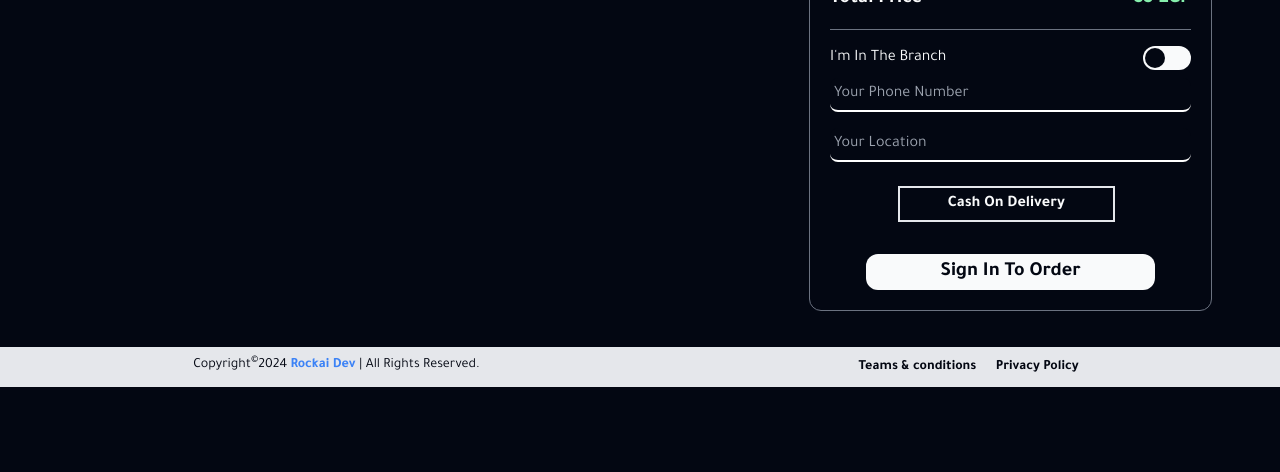
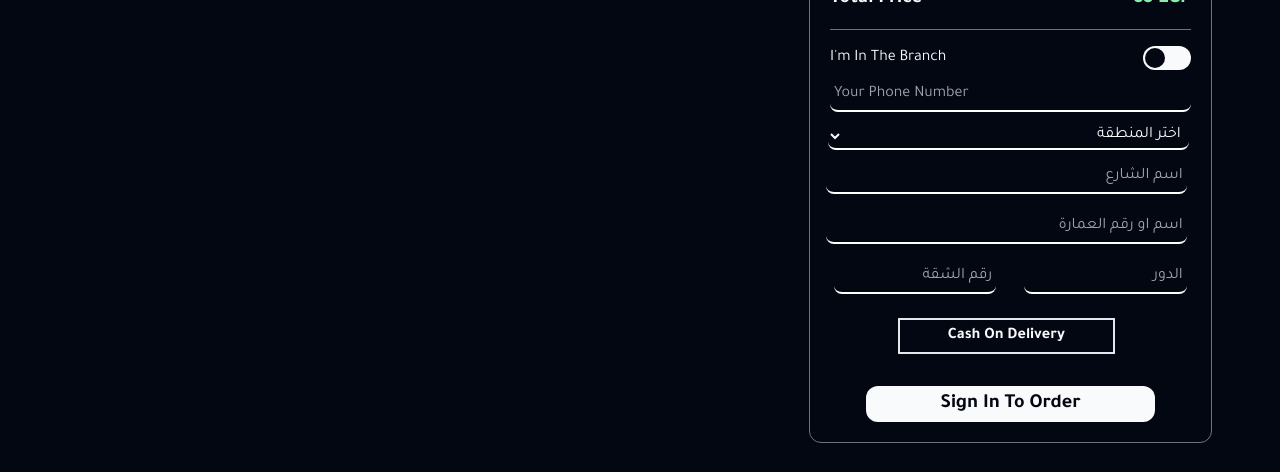
Before and after one commit to HassanR01/Lagham-gb-Restaurant, a Next.js app: page /cart in a window 1280 px wide. Shown: the part 730-1202 px from the top of the page. Before the commit the page ends 1117 px from the top, so only its background shows below. Built offline with nearby package versions, Linux system fonts and the light colour scheme; no server answers.

Commit message:
Order Location

```diff
--- a/app/Dashboard/page.jsx
+++ b/app/Dashboard/page.jsx
@@ -10,7 +10,12 @@ export const metadata = {
     description: "لغم اجمد مطعم سماش برجر وفراخ في اسكندرية ❤️ | Generated by Rockai Dev",
 };
 
-export default function Dashboard() {
+export default function Dashboard({ searchParams }) {
+    const email = searchParams.email
+    let Admins = ['m.3ezzat3295@gmail.com', 'mohamedkhalil.h9@gmail.com', 'hassanrageh.236@gmail.com']
+
+    if (Admins.includes(email)) {
+
         return (
             <section>
                 <div className="container w-full border rounded-xl flex flex-col items-center justify-start">
@@ -49,4 +54,12 @@ export default function Dashboard() {
                 <Script src='Js/dashboard.js' />
             </section>
         )
+    } else {
+        return (
+
+            <section>
+                <h1 className='text-xl text-red-500 text-center'>هذة الصفحة مخصصة فقط للمسؤولين</h1>
+            </section>
+        )
     }
+}
--- a/app/cart/page.jsx
+++ b/app/cart/page.jsx
@@ -7,13 +7,19 @@ export default function Basket() {
   const [cart, setCart] = useState([])
   const [phone, setPhone] = useState()
   const [point, setpoint] = useState(0)
-  const [location, setLocation] = useState()
+  const [zone, setZone] = useState('')
+  const [street, setStreet] = useState("")
+  const [building, setBuilding] = useState("")
+  const [floor, setFloor] = useState("")
+  const [NumberOfApartment, setNumberOfApartment] = useState("")
   const [paymentMethod, setPaymentMethod] = useState()
   const [subBtn, setsubBtn] = useState('Order Now')
   const [checkBranch, setCheckBranch] = useState("")
   const [checkUsingPoints, setCheckUsingPoints] = useState("")
   const [alert, setAlert] = useState()
   const { status, data: session } = useSession()
+
+  let location = `${zone} - ${street} - ${building} الدور ${floor} شقة رقم ${NumberOfApartment}`
 
   useEffect(() => {
     const CartItems = localStorage.getItem('CartItems')
@@ -93,13 +99,13 @@ export default function Basket() {
     setAlert('يتم مراجعة البيانات')
     if (cart.length > 0) {
       if (paymentMethod) {
-        if (phone && location) {
+        if (phone && zone && street && building && NumberOfApartment && floor) {
           const res = await fetch(`api/users/${session?.user?.email}`, {
             method: 'PUT',
             headers: {
               "Content-type": "application/json"
             },
-            body: JSON.stringify({ orders, points , phone })
+            body: JSON.stringify({ orders, points, phone })
           })
 
           const resO = await fetch('api/orders', {
@@ -113,7 +119,6 @@ export default function Basket() {
 
           if (res.ok && resO.ok) {
             setPhone('')
-            setLocation('')
             setAlert(`شكراً، هنتواصل معاك حالاً يا استاذ ${session?.user?.name}`)
             localStorage.setItem('Points', JSON.stringify(point + totalPrice))
             setCart([])
@@ -163,7 +168,6 @@ export default function Basket() {
 
         if (res.ok && resO.ok) {
           setPhone('')
-          setLocation('')
           setAlert(`شكراً، هنتواصل معاك حالاً يا استاذ ${session?.user?.name}`)
           localStorage.setItem('Points', JSON.stringify(point + totalPrice))
           setCart([])
@@ -266,14 +270,34 @@ export default function Basket() {
             </div>
           </div>
           {checkBranch === '' ? (
-            <form className='w-full flex flex-col items-center justify-center' onChange={() => setAlert('')} onSubmit={handelSendDOrderForm}>
+            <form className='DeleveryForm w-full flex flex-col items-center justify-center' onChange={() => setAlert('')} onSubmit={handelSendDOrderForm}>
               <input type="tel" name="phone" placeholder='Your Phone Number' value={phone} onChange={(e) => setPhone(e.target.value)} />
-              <input type="text" name="location" placeholder='Your Location' value={location} onChange={(e) => setLocation(e.target.value)} />
+              <div className="location w-full">
+                <select name='zone' value={zone} onChange={(e) => setZone(e.target.value)}>
+                  <option value="">اختر المنطقة</option>
+                  <option value="سموحة">سموحة</option>
+                  <option value="كفر عبده">كفر عبده</option>
+                  <option value="سيدي جابر">سيدي جابر</option>
+                  <option value="الازاريطة">الازاريطة</option>
+                  <option value="محطة الرمل">محطة الرمل</option>
+                  <option value="محرم بك">محرم بك</option>
+                  <option value="جليم">جليم</option>
+                  <option value="مصطفي كامل">مصطفي كامل</option>
+                  <option value="رشدي">رشدي</option>
+                  <option value="سان ستيفانو">سان ستيفانو</option>
+                </select>
+                <input type="text" name="street name" placeholder='اسم الشارع' value={street} onChange={(e) => setStreet(e.target.value)} />
+                <input type="text" name="building" placeholder='اسم او رقم العمارة' onChange={(e) => setBuilding(e.target.value)} />
+                <div className="apartment flex items-center justify-between">
+                  <input type="text" name="floor" placeholder='الدور' value={floor} onChange={(e) => setFloor(e.target.value)} />
+                  <input type="text" name="numberOfTheApartment" placeholder='رقم الشقة' value={NumberOfApartment} onChange={(e) => setNumberOfApartment(e.target.value)} />
+                </div>
+              </div>
               <div className="pay my-4 flex justify-center items-center">
                 <input className='hidden' type="radio" name="pay" id="cod" value={'cash on delivery'} onChange={(e) => setPaymentMethod(e.target.value)} />
                 <label className='sizeChoice px-3 mr-2' htmlFor="cod">Cash On Delivery</label>
               </div>
-              <h5 className='font-bold text-lg text-red-400 mb-4'>{alert}</h5>
+              <h5 className='font-bold text-lg text-center text-red-400 mb-4'>{alert}</h5>
               {status === "authenticated" ? (<button className='btn w-4/5' type='submit'>{subBtn}</button>) : (<div onClick={() => signIn('google')} className='btn w-4/5'>Sign In To Order</div>)}
             </form>
           ) : (<>
--- a/app/globals.css
+++ b/app/globals.css
@@ -145,6 +145,19 @@ input[type="radio"]:checked + .sizeChoice {
   margin-top: 30px;
 }
 
+.DeleveryForm {
+  direction: rtl;
+}
+
+.DeleveryForm select,
+.DeleveryForm input {
+  width: 100%;
+  margin: 2px;
+}
+
+.DeleveryForm .location .apartment input {
+  width: 45%;
+}
 .checkout input {
   @apply bg-bgColor w-full text-textColor font-mainFont p-1 rounded-lg border-none outline-none mx-1 my-2;
   border-bottom: 2px solid white;
--- a/app/profile/page.jsx
+++ b/app/profile/page.jsx
@@ -30,6 +30,8 @@ export default async function Profile({ searchParams }) {
   const email = searchParams.email
   const { user } = await getUser(email)
   const { orders } = user
+
+  let Admins = ['m.3ezzat3295@gmail.com', 'mohamedkhalil.h9@gmail.com', 'hassanrageh.236@gmail.com']
 
   return (
     <section id='profile'>
@@ -84,7 +86,7 @@ export default async function Profile({ searchParams }) {
         </div>
       </div>
       <div className="adminDashboard py-3">
-        {user.email === 'hassanrageh.236@gmail.com' && (<Link href={{
+        {Admins.includes(user.email) && (<Link href={{
           pathname: '/Dashboard',
           query: {
             email: user.email
```
Lines whose indentation alone changed are shown as unchanged.
